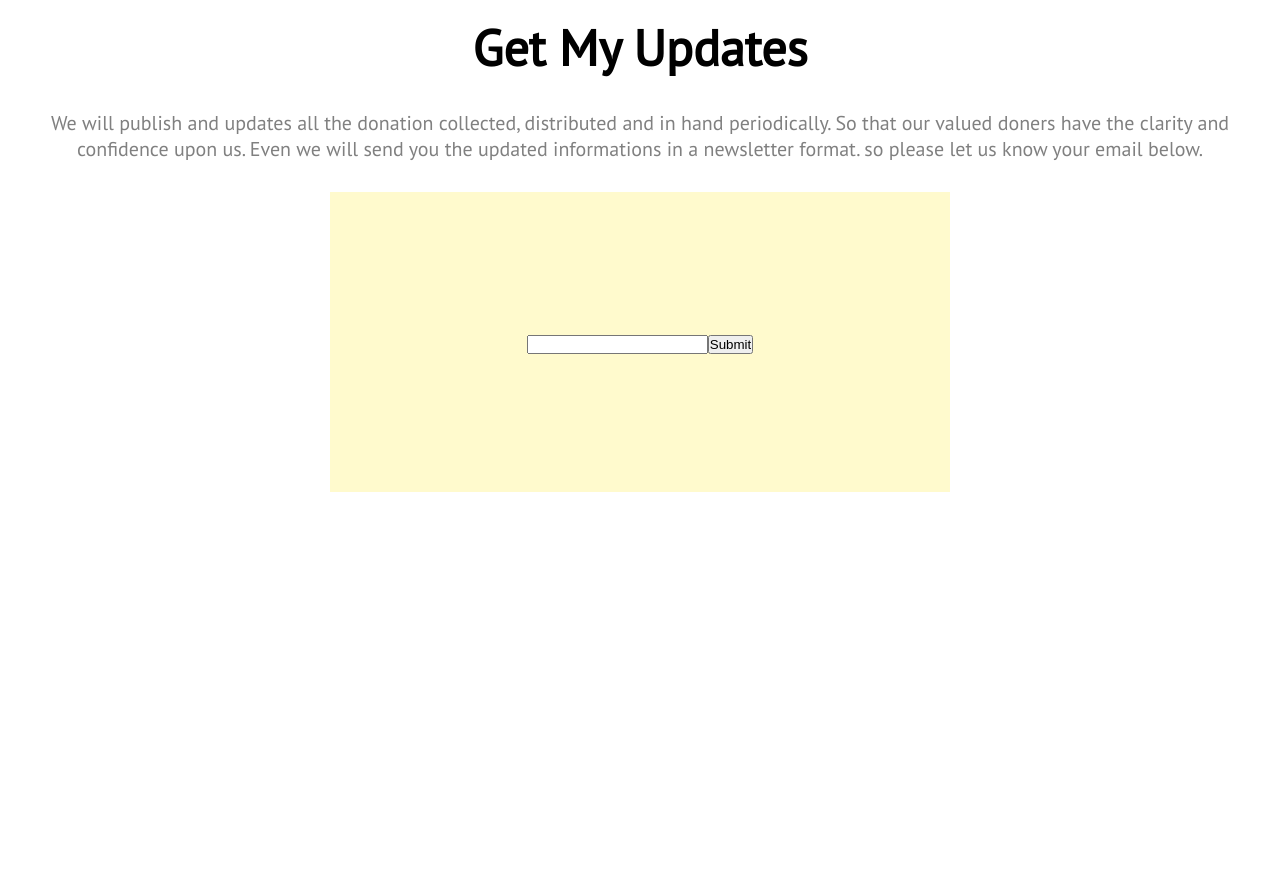
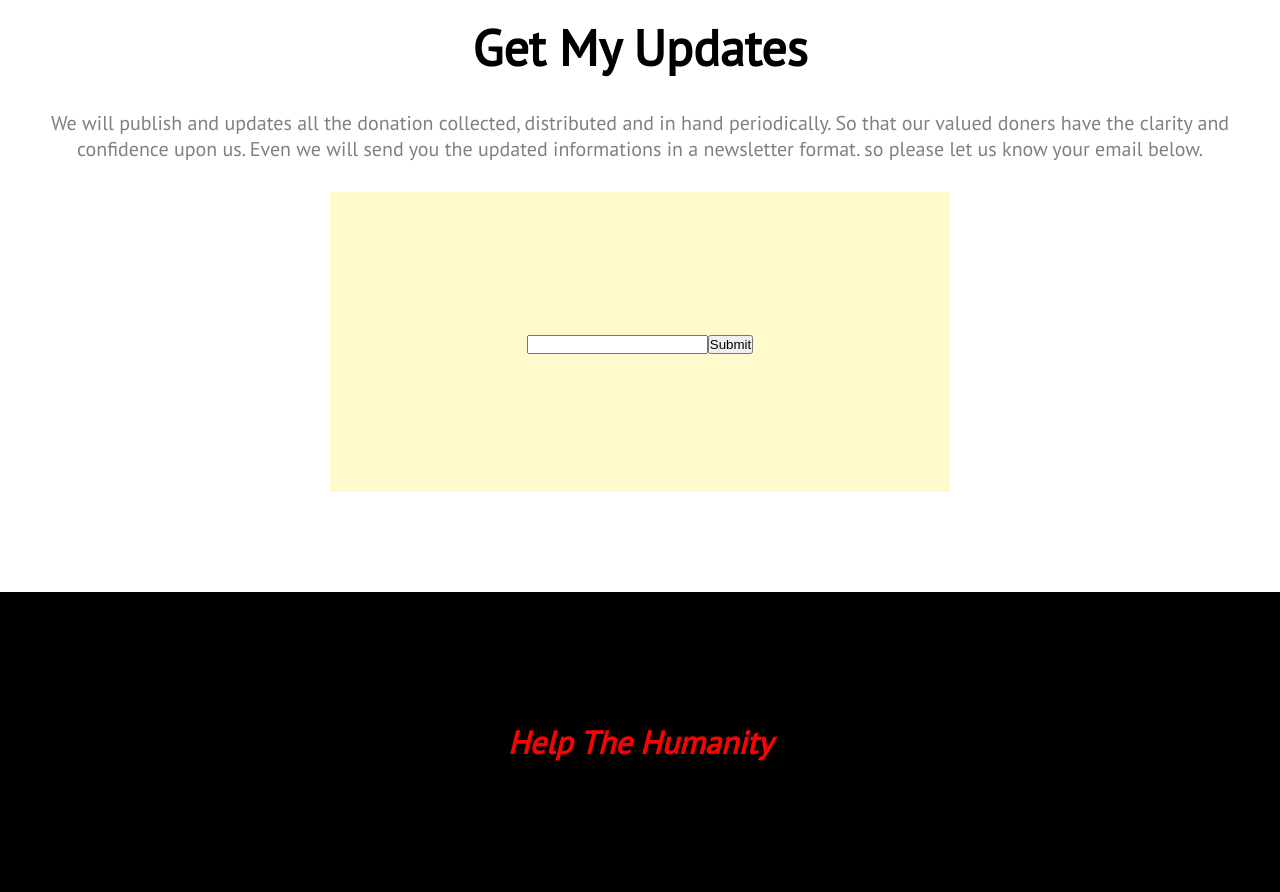
Before and after one commit to rudro54/Restart-5_Assignment_1, a plain HTML site: page index.html in a window 1280 px wide. Shown: the part 3276-4168 px from the top of the page. Before the commit the page ends 3768 px from the top, so only its background shows below. Drawn offline with Linux system fonts and the light colour scheme.

Commit message:
footer complete , only input button left to work

```diff
--- a/index.html
+++ b/index.html
@@ -114,12 +114,13 @@
             </form>
         </div>
 
+    </section>
+    <footer class="last-part">
+
+        <h1>Help The Humanity</h1>
 
 
-
-
-
-    </section>
+    </footer>
 
 
 
--- a/style.css
+++ b/style.css
@@ -304,3 +304,20 @@ body {
     align-items: center;
     text-align: center;
 }
+
+.last-part {
+    margin-top: 100px;
+    display: flex;
+    flex-direction: column;
+    justify-content: center;
+    align-items: center;
+    padding: 0 20px;
+    background-color: black;
+    height: 300px;
+}
+
+.last-part h1 {
+    color: red;
+    font-weight: 700;
+    font-style: italic;
+}
```
